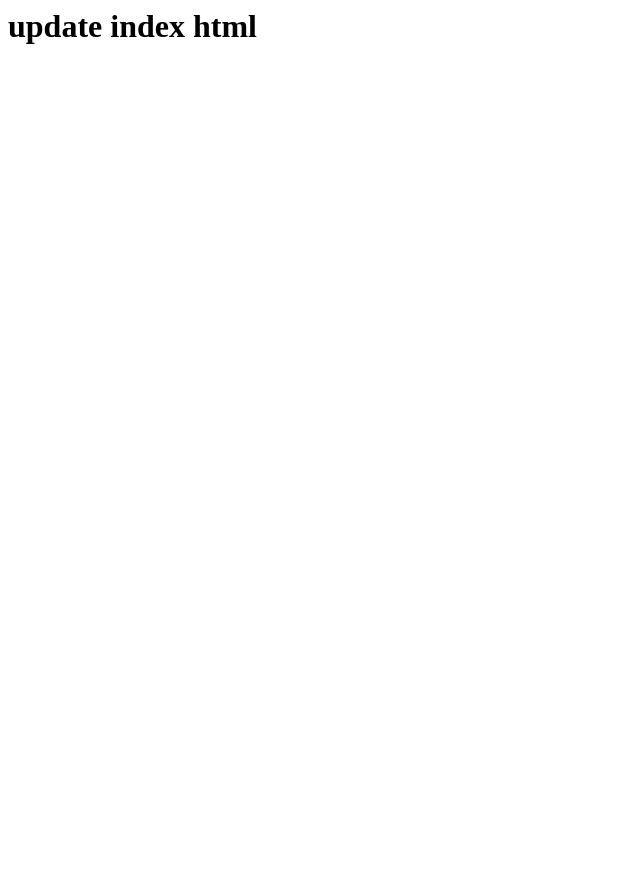
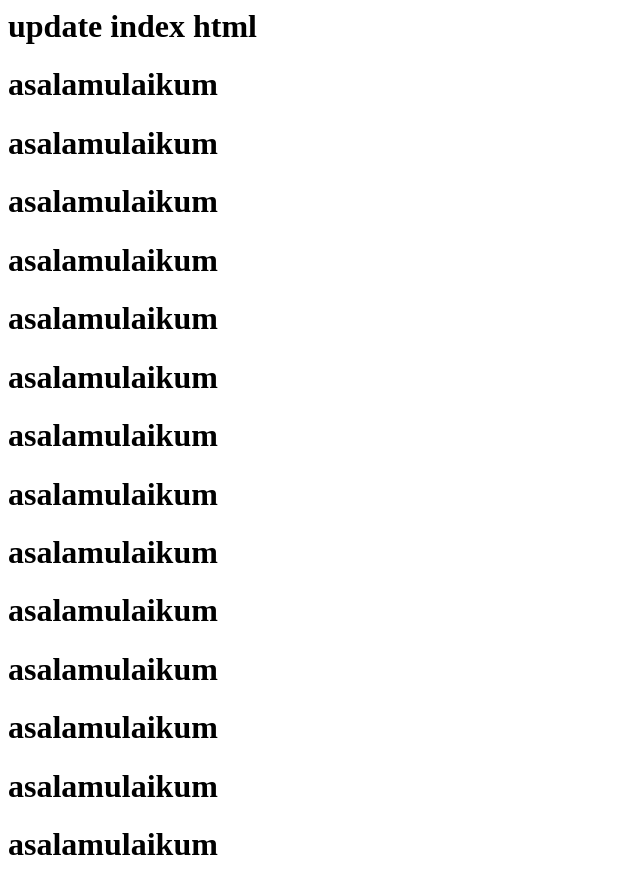
Before and after one commit to ilhamsudrajat/Git, a plain HTML site: page index.html in a window 1280 px wide. Shown: the whole page, without its empty margins (0-640 px from the left). Before the commit the page ends 800 px from the top, so only its background shows below. Drawn offline with Linux system fonts and the light colour scheme.

Commit message:
terbarukan

```diff
--- a/index.html
+++ b/index.html
@@ -7,6 +7,19 @@
     <title>Document</title>
 </head>
 <body>
-
+    <h1>asalamulaikum</h1>
+    <h1>asalamulaikum</h1>
+    <h1>asalamulaikum</h1>
+    <h1>asalamulaikum</h1>
+    <h1>asalamulaikum</h1>
+    <h1>asalamulaikum</h1>
+    <h1>asalamulaikum</h1>
+    <h1>asalamulaikum</h1>
+    <h1>asalamulaikum</h1>
+    <h1>asalamulaikum</h1>
+    <h1>asalamulaikum</h1>
+    <h1>asalamulaikum</h1>
+    <h1>asalamulaikum</h1>
+    <h1>asalamulaikum</h1>
 </body>
 </html>
```
